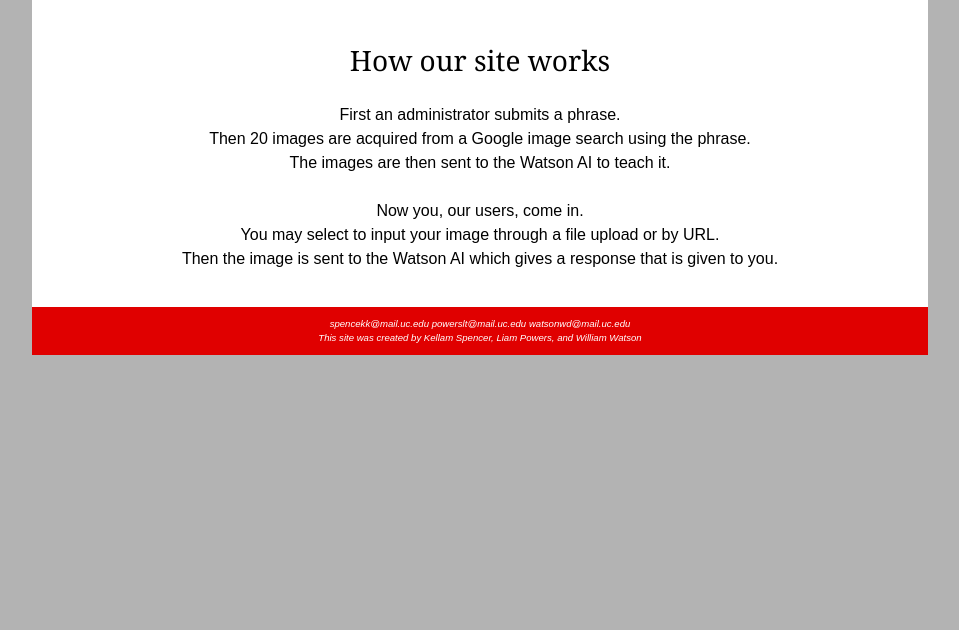
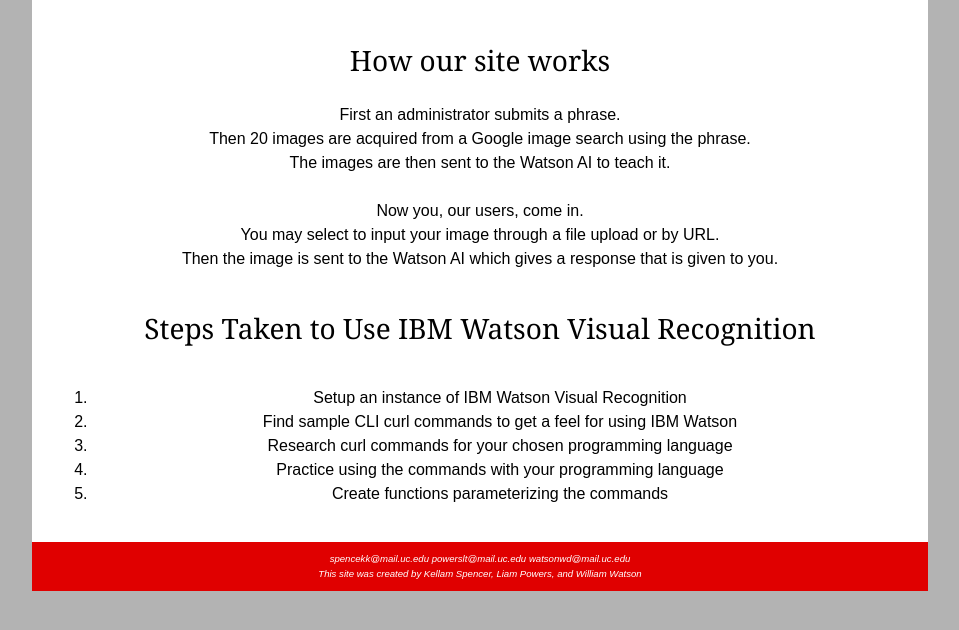
Before and after one commit to willwat/UCCSophomoreIBMWatsonCapstone, a PHP site: page /about.php in a window 1280 px wide. Shown: the part 145-775 px from the top of the page, without its empty margins (160-1119 px from the left). Run offline with PHP 8.4, Linux system fonts and the light colour scheme.

Commit message:
Updated about page

```diff
--- a/SophomoreProject/about.php
+++ b/SophomoreProject/about.php
@@ -11,6 +11,18 @@ require('templates/header.html');
 	You may select to input your image through a file upload or by URL.<br>
 	Then the image is sent to the Watson AI which gives a response that is given to you.<br>
 </p>
+
+<h3>Steps Taken to Use IBM Watson Visual Recognition </h3>
+<p>
+	<ol>
+		<li>Setup an instance of IBM Watson Visual Recognition</li>
+		<li>Find sample CLI curl commands to get a feel for using IBM Watson</li>
+		<li>Research curl commands for your chosen programming language</li>
+		<li>Practice using the commands with your programming language</li>
+		<li>Create functions parameterizing the commands</li>
+	</ol>
+</p>
+
 <?php
 require('templates/footer.html');
 ?>
```
